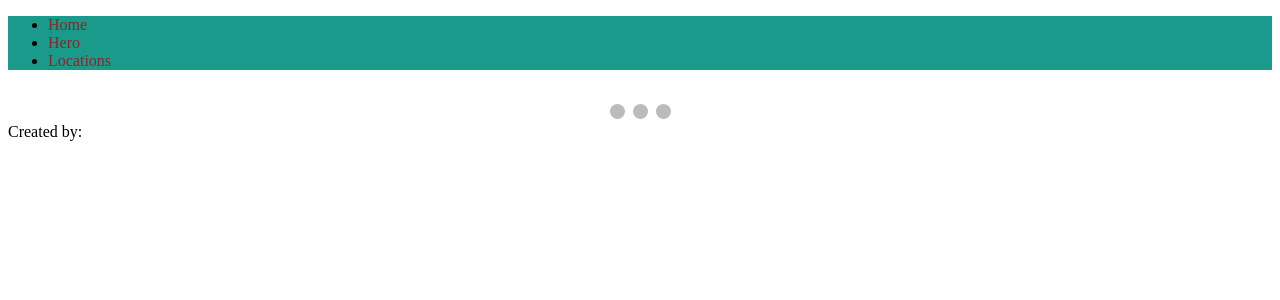
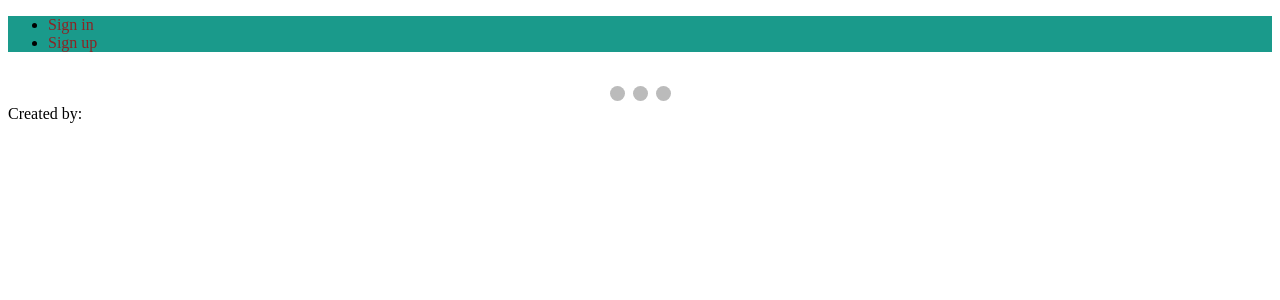
Before and after one commit to michal-mietus/amadventure-alfa, a Django app: page / in a window 1280 px wide. Shown: the top 300 px of the page. Run offline with Django 3.2, Linux system fonts and the light colour scheme.

Commit message:
Removed multiplied code.

```diff
--- a/templates/base.html
+++ b/templates/base.html
@@ -10,12 +10,17 @@
         {% block styles %}{% endblock %}
     </head>
     <body>
-        <div class="container">
         <nav>
             <ul>
+            {% if user.is_authenticated %}
                 <li><a href="">Home</a></li>
                 <li><a href="">Hero</a></li>
                 <li><a href="">Locations</a></li>
+                <li><a href="{% url 'usersystem:sign_out' %}">Sign out</a></li>
+            {% else %}
+                <li><a href="{% url 'usersystem:sign_in' %}">Sign in</a></li>
+                <li><a href="{% url 'usersystem:sign_up' %}">Sign up</a></li>
+            {% endif %}
             </ul>
         </nav>
         <div class="main">
@@ -26,7 +31,6 @@
         <footer>
             Created by:
         </footer>
-        </div>
         {% block scripts %}{% endblock %}
     </body>
 </html>
```
Lines whose indentation alone changed are shown as unchanged.
